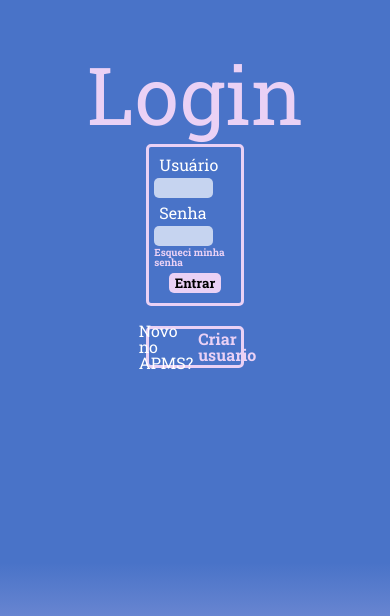
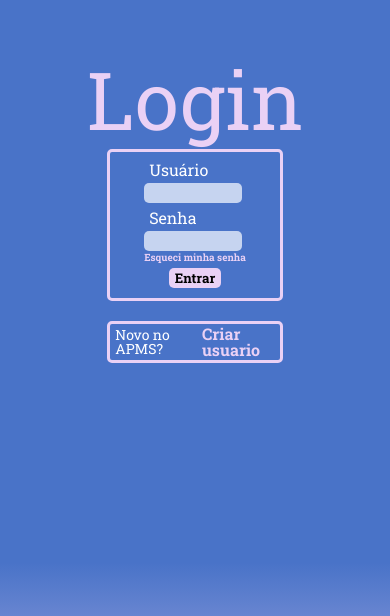
Before and after one commit to Tavaropolis/login-PHP, a PHP site: page / in a window 390 px wide. Shown: the top 616 px of the page. Run offline with PHP 8.4, Linux system fonts and the light colour scheme.

Commit message:
feature: responsividade da tela

```diff
--- a/index.css
+++ b/index.css
@@ -115,4 +115,23 @@ button:hover {
 span {
     color: var(--label-color);
     padding: 5px;
+    font-size: 17px;
 }
+
+@media (max-width: 450px) {
+    form {
+        width: 45vw;
+    }
+
+    input {
+        width: 25vw;
+    }
+
+    .new-account-container {
+        width: 45vw;
+    }
+
+    span {
+        font-size: 14px;
+    }
+}
```
